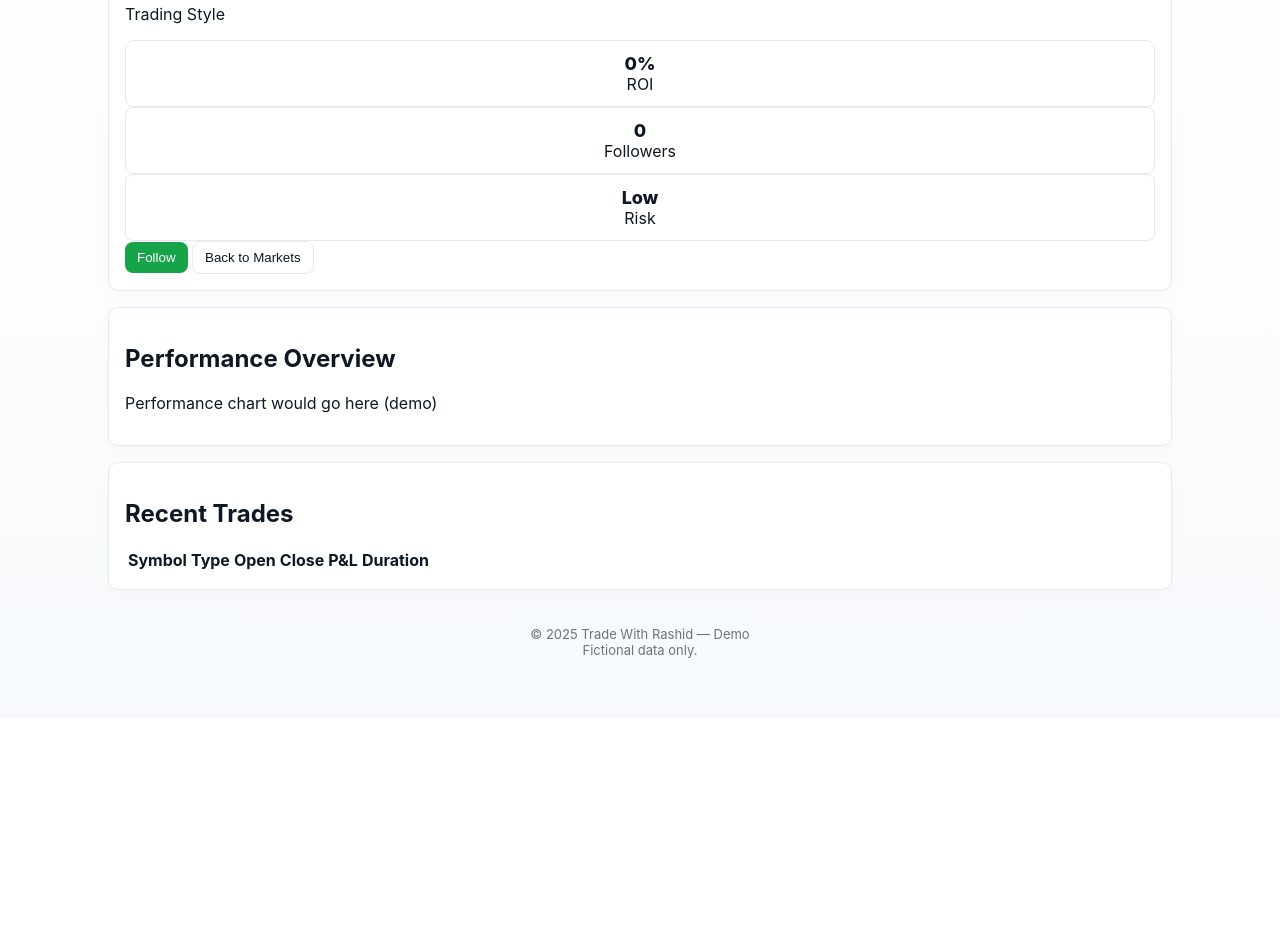
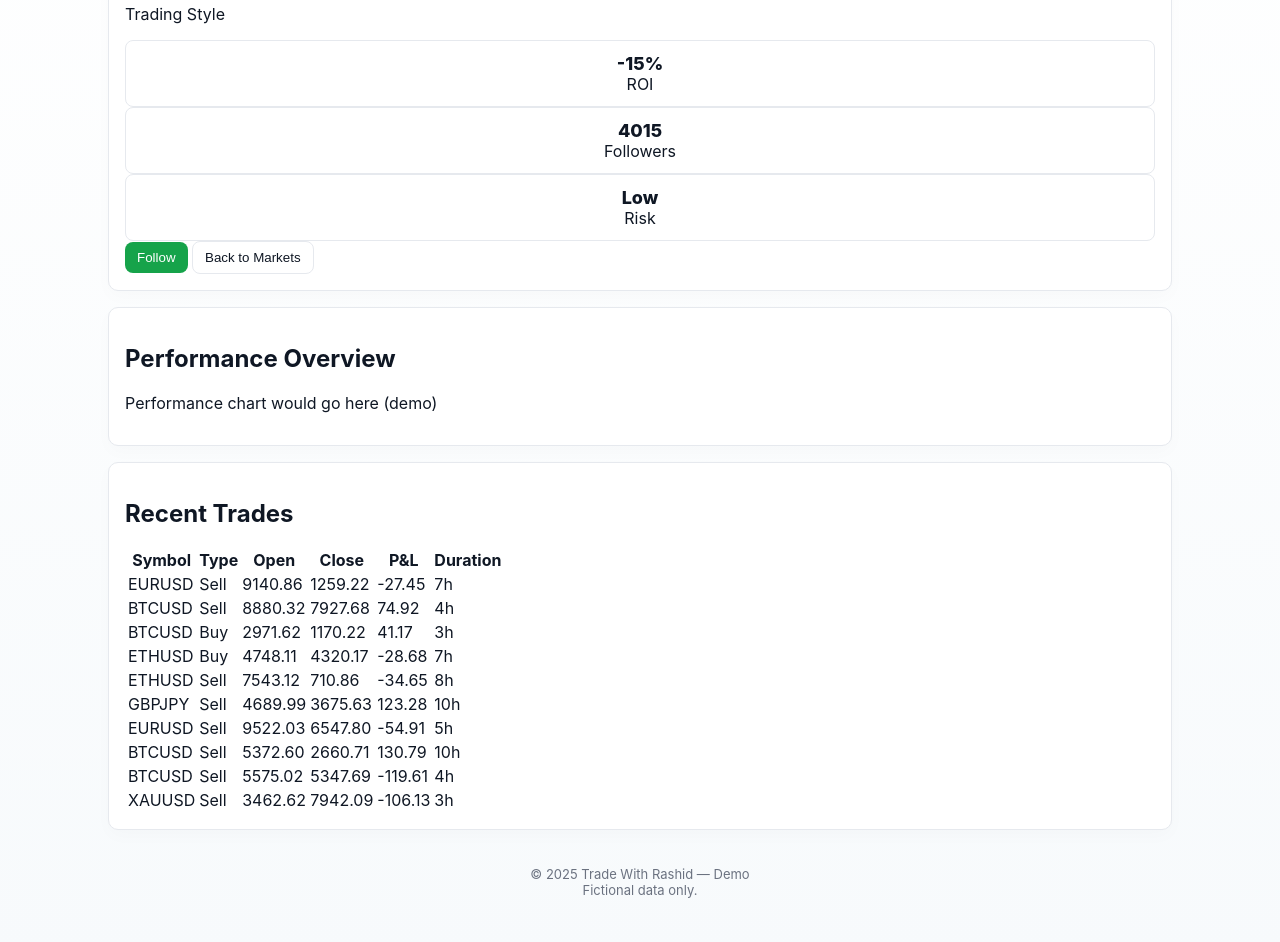
Before and after one commit to cryptominepro56777666-ux/rashid-trade-landing, a plain HTML site: page trader.html in a window 1280 px wide. Shown: the part 214-1156 px from the top of the page. Before the commit the page ends 932 px from the top, so only its background shows below. Drawn offline with Linux system fonts and the light colour scheme.

Commit message:
Updated trader.html with dashboard changes

```diff
--- a/trader.html
+++ b/trader.html
@@ -76,5 +76,66 @@
 </footer>
 
 <script src="script.js" defer></script>
+<!-- START DASHBOARD (ChatGPT) -->
+<script>
+// -------- Deterministic Fake Data by ID --------
+
+// Read trader ID from URL
+const params = new URLSearchParams(window.location.search);
+const traderID = parseInt(params.get("id") || "1");
+
+// Simple deterministic PRNG
+function seedRandom(seed) {
+  return function() {
+    seed = (seed * 9301 + 49297) % 233280;
+    return seed / 233280;
+  };
+}
+const rand = seedRandom(traderID * 999);
+
+// Deterministic fake values
+const fakeData = {
+  name: "Trader #" + traderID,
+  roi: Math.round(rand() * 120 - 20),            // -20% to +100%
+  followers: Math.floor(rand() * 5000 + 100),
+  risk: ["Low", "Medium", "High"][Math.floor(rand() * 3)],
+  winrate: Math.round(rand() * 30 + 55),         // 55%–85%
+  trades: []
+};
+
+// Generate fake trades
+for (let i = 0; i < 10; i++) {
+  fakeData.trades.push({
+    symbol: ["EURUSD","BTCUSD","XAUUSD","ETHUSD","GBPJPY"][Math.floor(rand()*5)],
+    type: rand() > 0.5 ? "Buy" : "Sell",
+    open: (rand()*10000).toFixed(2),
+    close: (rand()*10000).toFixed(2),
+    pnl: (rand()*300 - 150).toFixed(2),
+    duration: Math.floor(rand()*12+1) + "h"
+  });
+}
+
+// Now update your HTML elements here
+document.getElementById("traderName").innerText = fakeData.name;
+document.getElementById("traderROI").innerText = fakeData.roi + "%";
+document.getElementById("traderFollowers").innerText = fakeData.followers;
+document.getElementById("traderRisk").innerText = fakeData.risk;
+
+// Populate trades table
+const tbody = document.getElementById("tradesTable").querySelector("tbody");
+fakeData.trades.forEach(t => {
+  const row = `
+    <tr>
+      <td>${t.symbol}</td>
+      <td>${t.type}</td>
+      <td>${t.open}</td>
+      <td>${t.close}</td>
+      <td>${t.pnl}</td>
+      <td>${t.duration}</td>
+    </tr>`;
+  tbody.insertAdjacentHTML("beforeend", row);
+});
+</script>
+<!-- END DASHBOARD -->
 </body>
 </html>
```
